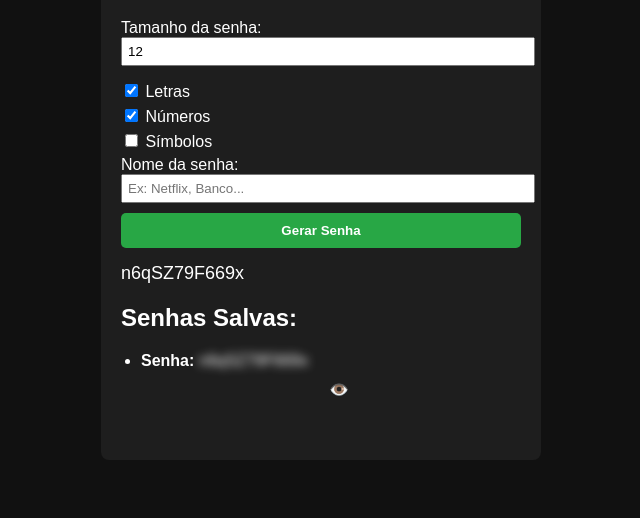
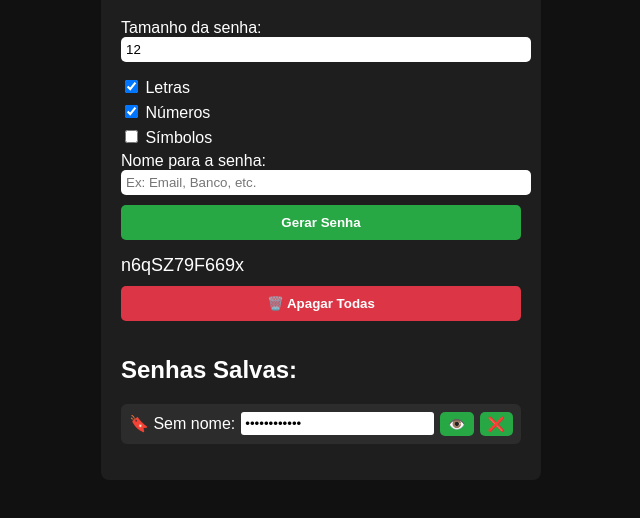
Before and after one commit to Smyktech/gerador-senhas, a plain HTML site: page index.html in a window 1280 px wide. Both pictures are taken after a click on the button "Gerar Senha". Shown: the part 130-648 px from the top of the page, without its empty margins (319-959 px from the left). Drawn offline with Linux system fonts and the light colour scheme.

Commit message:
Adição de novas funções

```diff
--- a/index.html
+++ b/index.html
@@ -18,12 +18,14 @@
       <label><input type="checkbox" id="simbolos"> Símbolos</label>
     </div>
 
-    <label for="nome-senha">Nome da senha:</label>
-    <input type="text" id="nome-senha" placeholder="Ex: Netflix, Banco...">
+    <label for="nomeSenha">Nome para a senha:</label>
+    <input type="text" id="nomeSenha" placeholder="Ex: Email, Banco, etc.">
 
     <button onclick="gerarSenha()">Gerar Senha</button>
 
     <div id="resultado"></div>
+
+    <button onclick="apagarTodas()" class="apagar-todas">🗑️ Apagar Todas</button>
 
     <h2>Senhas Salvas:</h2>
     <ul id="lista-senhas"></ul>
--- a/script.js
+++ b/script.js
@@ -3,7 +3,7 @@ function gerarSenha() {
   const usarLetras = document.getElementById("letras").checked;
   const usarNumeros = document.getElementById("numeros").checked;
   const usarSimbolos = document.getElementById("simbolos").checked;
-  const nome = document.getElementById("nome-senha").value.trim();
+  const nomeSenha = document.getElementById("nomeSenha").value.trim();
 
   let caracteres = "";
   if (usarLetras) caracteres += "abcdefghijklmnopqrstuvwxyzABCDEFGHIJKLMNOPQRSTUVWXYZ";
@@ -22,60 +22,55 @@ function gerarSenha() {
   }
 
   document.getElementById("resultado").innerText = senha;
-  salvarSenha(nome, senha);
+  salvarSenha(senha, nomeSenha);
 }
 
-function salvarSenha(nome, senha) {
+function salvarSenha(senha, nome) {
   const lista = document.getElementById("lista-senhas");
 
   const item = document.createElement("li");
-  const spanNome = document.createElement("strong");
-  spanNome.innerText = nome ? `${nome}: ` : "Senha: ";
+  const span = document.createElement("span");
+  const inputSenha = document.createElement("input");
+  const toggleBtn = document.createElement("button");
+  const apagarBtn = document.createElement("button");
 
-  const spanSenha = document.createElement("span");
-  spanSenha.innerText = senha;
-  spanSenha.classList.add("senha-oculta");
+  span.innerText = nome ? `🔖 ${nome}: ` : "🔖 Sem nome: ";
+  inputSenha.type = "password";
+  inputSenha.value = senha;
+  inputSenha.readOnly = true;
 
-  const btnToggle = document.createElement("button");
-  btnToggle.innerText = "👁️";
-  btnToggle.className = "toggle-btn";
-  btnToggle.onclick = () => {
-    spanSenha.classList.toggle("senha-oculta");
+  toggleBtn.textContent = "👁️";
+  toggleBtn.onclick = () => {
+    inputSenha.type = inputSenha.type === "password" ? "text" : "password";
   };
 
-  item.appendChild(spanNome);
-  item.appendChild(spanSenha);
-  item.appendChild(btnToggle);
+  apagarBtn.textContent = "❌";
+  apagarBtn.onclick = () => {
+    lista.removeChild(item);
+    let salvas = JSON.parse(localStorage.getItem("senhas")) || [];
+    salvas = salvas.filter(s => !(s.nome === nome && s.valor === senha));
+    localStorage.setItem("senhas", JSON.stringify(salvas));
+  };
+
+  item.appendChild(span);
+  item.appendChild(inputSenha);
+  item.appendChild(toggleBtn);
+  item.appendChild(apagarBtn);
   lista.appendChild(item);
 
   let salvas = JSON.parse(localStorage.getItem("senhas")) || [];
-  salvas.push({ nome, senha });
+  salvas.push({ nome: nome || "Sem nome", valor: senha });
   localStorage.setItem("senhas", JSON.stringify(salvas));
+}
+
+function apagarTodas() {
+  if (confirm("Tem certeza que deseja apagar todas as senhas salvas?")) {
+    localStorage.removeItem("senhas");
+    document.getElementById("lista-senhas").innerHTML = "";
+  }
 }
 
 window.onload = function () {
   const salvas = JSON.parse(localStorage.getItem("senhas")) || [];
-  const lista = document.getElementById("lista-senhas");
-  salvas.forEach(obj => {
-    const item = document.createElement("li");
-
-    const spanNome = document.createElement("strong");
-    spanNome.innerText = obj.nome ? `${obj.nome}: ` : "Senha: ";
-
-    const spanSenha = document.createElement("span");
-    spanSenha.innerText = obj.senha;
-    spanSenha.classList.add("senha-oculta");
-
-    const btnToggle = document.createElement("button");
-    btnToggle.innerText = "👁️";
-    btnToggle.className = "toggle-btn";
-    btnToggle.onclick = () => {
-      spanSenha.classList.toggle("senha-oculta");
-    };
-
-    item.appendChild(spanNome);
-    item.appendChild(spanSenha);
-    item.appendChild(btnToggle);
-    lista.appendChild(item);
-  });
-}
+  salvas.forEach(s => salvarSenha(s.valor, s.nome));
+};
--- a/style.css
+++ b/style.css
@@ -19,6 +19,8 @@ input[type="text"] {
   width: 100%;
   padding: 5px;
   margin-bottom: 10px;
+  border-radius: 5px;
+  border: none;
 }
 
 .opcoes label {
@@ -38,6 +40,10 @@ button {
   margin-bottom: 15px;
 }
 
+.apagar-todas {
+  background: #dc3545;
+}
+
 #resultado {
   font-size: 18px;
   margin-bottom: 10px;
@@ -45,19 +51,30 @@ button {
 }
 
 ul {
-  padding-left: 20px;
+  padding-left: 0;
+  list-style: none;
 }
 
-.senha-oculta {
-  filter: blur(5px);
-  user-select: none;
+li {
+  background: #2c2c2c;
+  padding: 8px;
+  margin-bottom: 8px;
+  border-radius: 6px;
+  display: flex;
+  align-items: center;
+  gap: 6px;
 }
 
-.toggle-btn {
-  background: none;
+li input {
+  flex-grow: 1;
+  padding: 4px;
   border: none;
-  color: #fff;
-  font-size: 1rem;
-  margin-left: 8px;
-  cursor: pointer;
+  border-radius: 3px;
 }
+
+li button {
+  width: auto;
+  padding: 4px 8px;
+  font-size: 14px;
+  margin: 0;
+}
```
